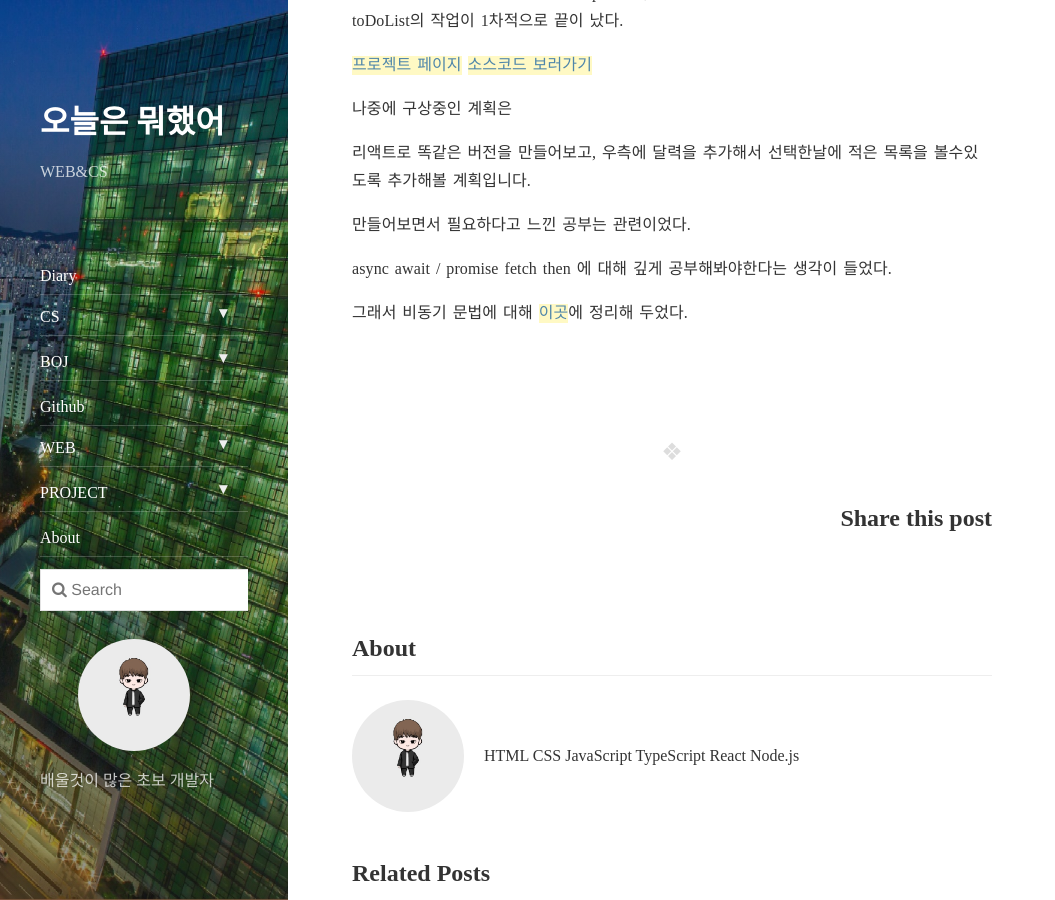
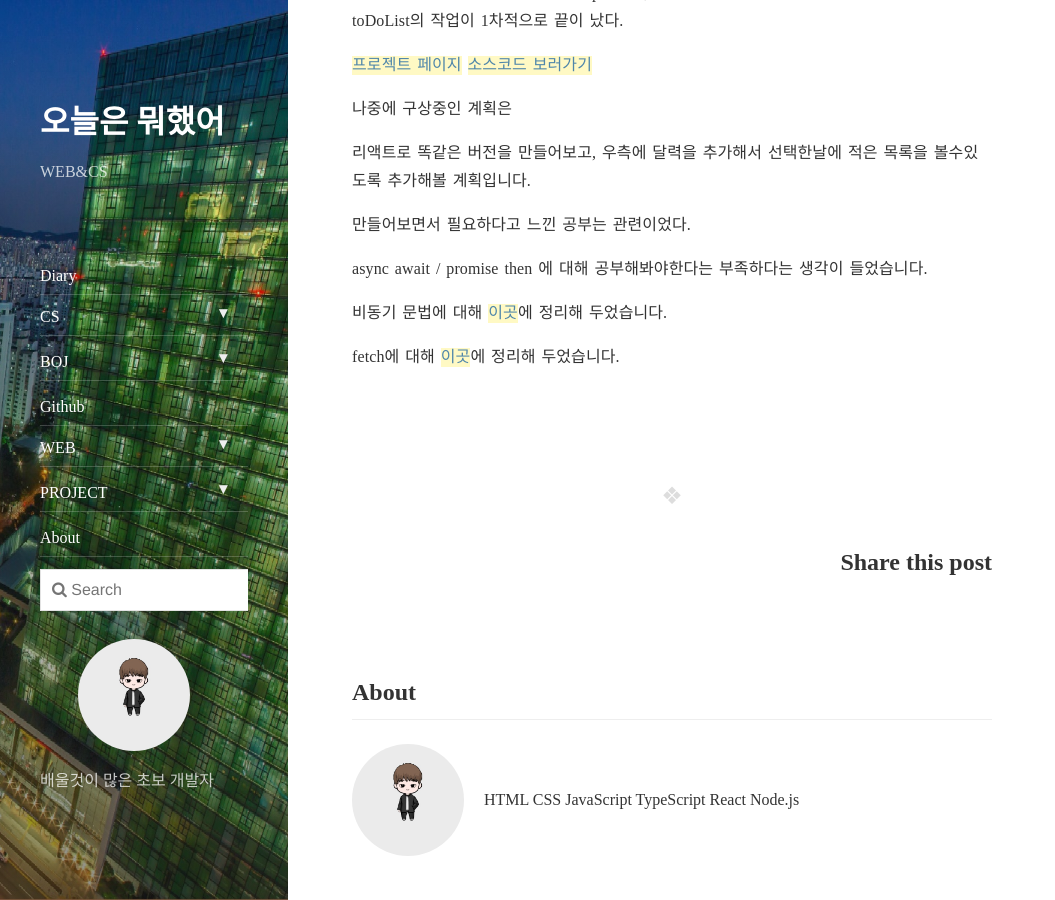
Before and after one commit to erurang/erurang.github.io, a Jekyll site: the page built from _posts/2020-12-05-pro-todo03.md, in a window 1280 px wide and 900 px high, scrolled down 554 px. Shown: the whole window, without its empty margins (0-1055 px from the left). Built offline with Jekyll 4.4.1, drawn with Linux system fonts in a browser that asks for light colours; nearby versions of some CDN libraries; comment, search, counter and statistics services are not loaded.

Commit message:
todover3

```diff
--- a/_posts/2020-12-05-pro-todo03.md
+++ b/_posts/2020-12-05-pro-todo03.md
@@ -22,6 +22,8 @@ comments: true
 
 만들어보면서 필요하다고 느낀 공부는 관련이었다.
 
-async await / promise fetch then 에 대해 깊게 공부해봐야한다는 생각이 들었다.
+async await / promise then 에 대해 공부해봐야한다는 부족하다는 생각이 들었습니다.
 
-그래서 비동기 문법에 대해 [이곳](https://erurang.github.io/web/2020/12/06/js-async/)에 정리해 두었다.
+비동기 문법에 대해 [이곳](https://erurang.github.io/web/2020/12/06/js-async/)에 정리해 두었습니다.
+
+fetch에 대해 [이곳](https://erurang.github.io/web/2020/12/06/js-fetch/)에 정리해 두었습니다.
```
